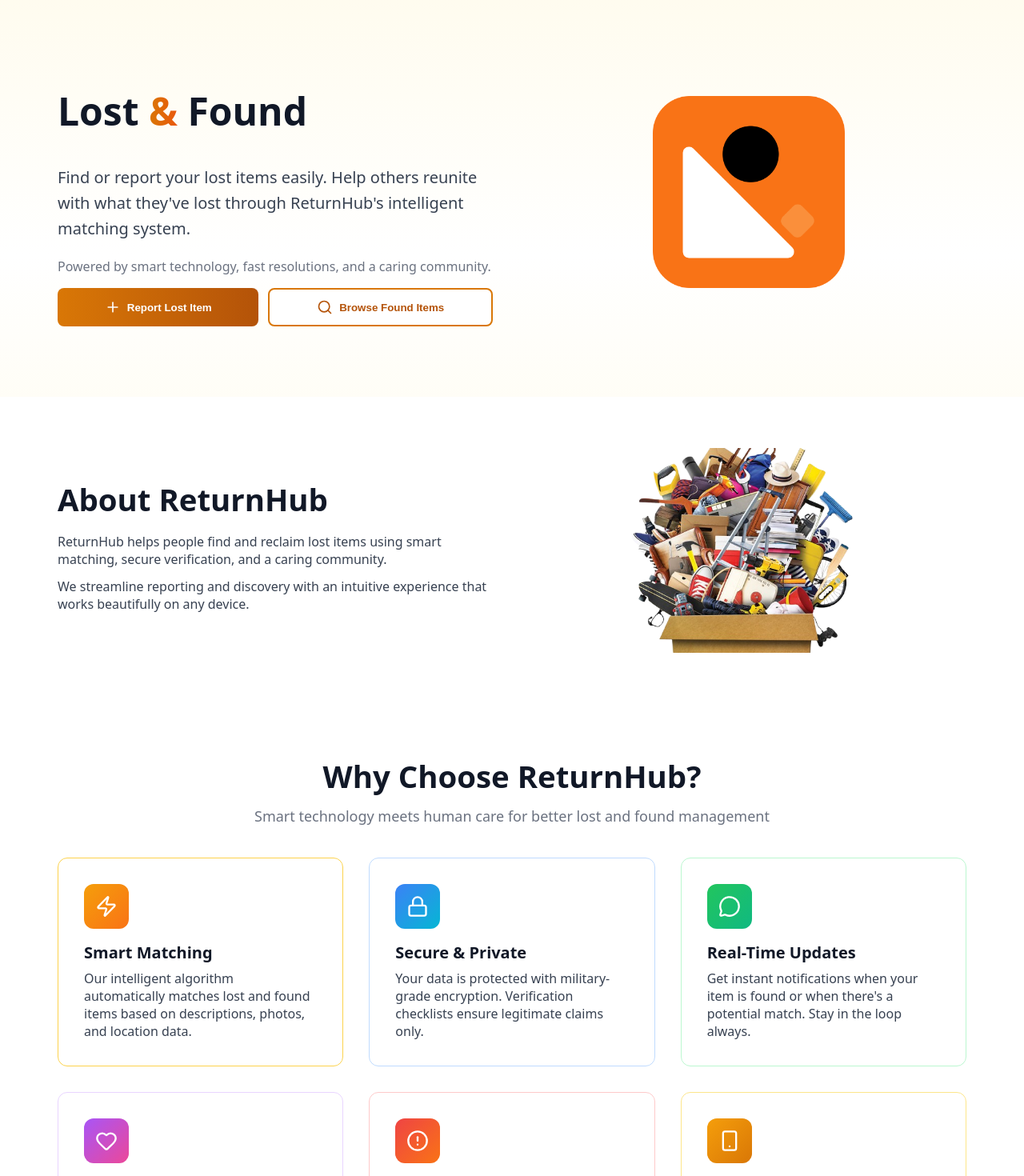
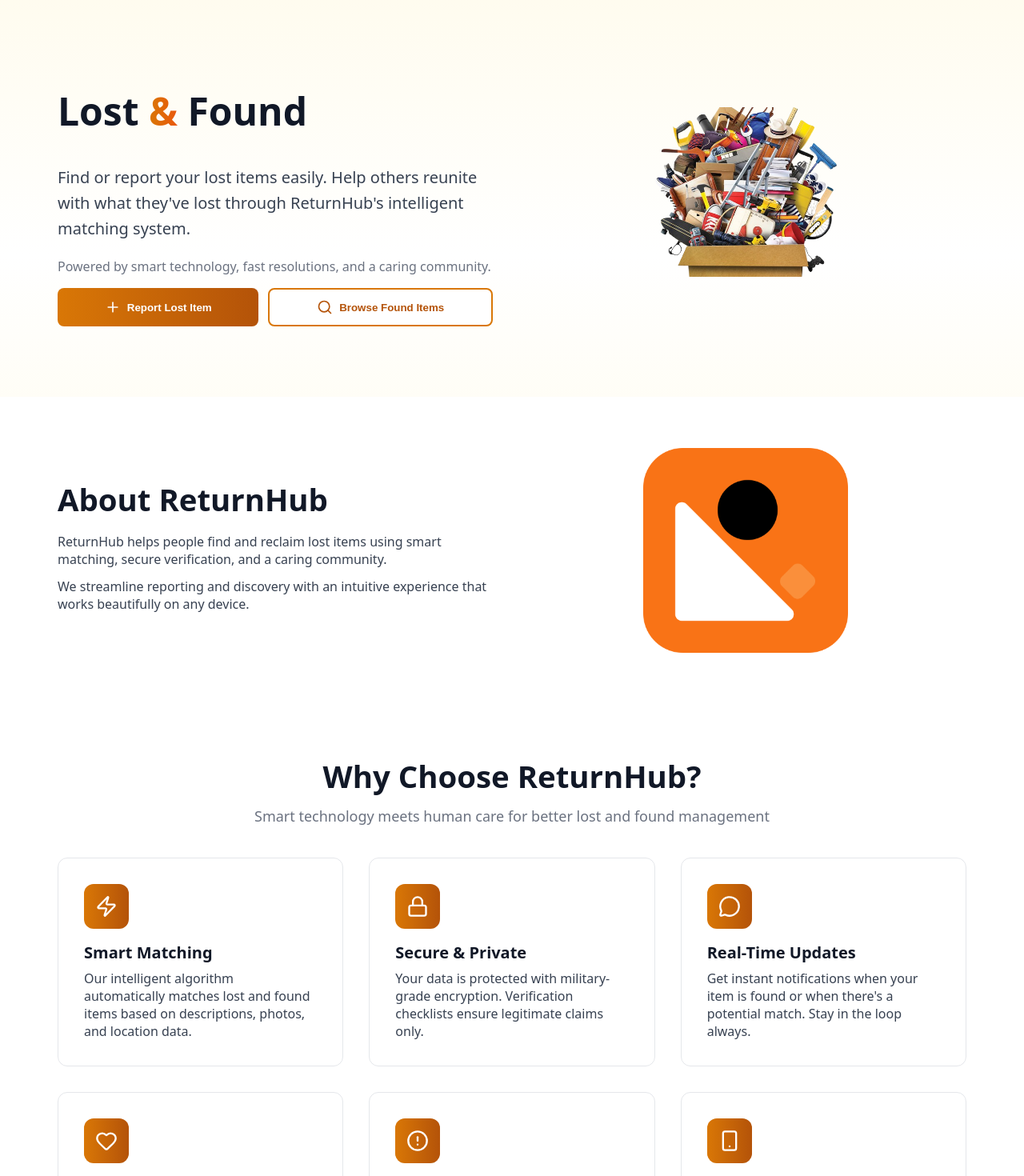
Before and after one commit to Harukino1/ReturnHub, a React (Vite) app in the folder frontend/: page / in a window 1280 px wide. Shown: the part 80-1550 px from the top of the page at 80% size. Built offline with nearby package versions, Linux system fonts and the light colour scheme.

Commit message:
Replace real image on placeholders

```diff
--- a/frontend/src/components/common/About.jsx
+++ b/frontend/src/components/common/About.jsx
@@ -1,5 +1,5 @@
 import '../../styles/components/About.css'
-import randomStuff from '../../assets/random-stuff.png'
+import logo from '../../assets/logo_retrurnhub.png'
 
 export default function About() {
   return (
@@ -13,7 +13,7 @@ export default function About() {
           </div>
           <div>
             <div className="about-illustration">
-              <img className="about-image" src={randomStuff} alt="Assortment of recovered belongings" />
+              <img className="about-image" src={logo} alt="ReturnHub logo" />
             </div>
           </div>
         </div>
--- a/frontend/src/components/common/Features.jsx
+++ b/frontend/src/components/common/Features.jsx
@@ -2,30 +2,12 @@ import { Zap, Lock, MessageCircle, Heart, Smartphone, AlertCircle } from 'lucide
 import '../../styles/components/Features.css'
 
 const features = [
-  {
-    icon: <Zap size={28} color="#ffffff" />, title: 'Smart Matching', text: 'Our intelligent algorithm automatically matches lost and found items based on descriptions, photos, and location data.',
-    bg: 'linear-gradient(to bottom right, #f59e0b, #f97316)', border: '#fcd34d'
-  },
-  {
-    icon: <Lock size={28} color="#ffffff" />, title: 'Secure & Private', text: 'Your data is protected with military-grade encryption. Verification checklists ensure legitimate claims only.',
-    bg: 'linear-gradient(to bottom right, #3b82f6, #06b6d4)', border: '#bfdbfe'
-  },
-  {
-    icon: <MessageCircle size={28} color="#ffffff" />, title: 'Real-Time Updates', text: `Get instant notifications when your item is found or when there's a potential match. Stay in the loop always.`,
-    bg: 'linear-gradient(to bottom right, #22c55e, #10b981)', border: '#bbf7d0'
-  },
-  {
-    icon: <Heart size={28} color="#ffffff" />, title: 'Community Driven', text: `Join thousands helping each other. Every reunion matters. Together, we're making a difference.`,
-    bg: 'linear-gradient(to bottom right, #a855f7, #ec4899)', border: '#e9d5ff'
-  },
-  {
-    icon: <AlertCircle size={28} color="#ffffff" />, title: 'Fast Resolution', text: 'Streamlined claim process with staff verification ensures items are returned quickly and securely.',
-    bg: 'linear-gradient(to bottom right, #ef4444, #f97316)', border: '#fecaca'
-  },
-  {
-    icon: <Smartphone size={28} color="#ffffff" />, title: 'Mobile Friendly', text: 'Access ReturnHub anywhere, anytime. Our responsive design works seamlessly on all your devices.',
-    bg: 'linear-gradient(to bottom right, #f59e0b, #d97706)', border: '#fde68a'
-  },
+  { icon: <Zap size={28} color="#ffffff" />, title: 'Smart Matching', text: 'Our intelligent algorithm automatically matches lost and found items based on descriptions, photos, and location data.' },
+  { icon: <Lock size={28} color="#ffffff" />, title: 'Secure & Private', text: 'Your data is protected with military-grade encryption. Verification checklists ensure legitimate claims only.' },
+  { icon: <MessageCircle size={28} color="#ffffff" />, title: 'Real-Time Updates', text: `Get instant notifications when your item is found or when there's a potential match. Stay in the loop always.` },
+  { icon: <Heart size={28} color="#ffffff" />, title: 'Community Driven', text: `Join thousands helping each other. Every reunion matters. Together, we're making a difference.` },
+  { icon: <AlertCircle size={28} color="#ffffff" />, title: 'Fast Resolution', text: 'Streamlined claim process with staff verification ensures items are returned quickly and securely.' },
+  { icon: <Smartphone size={28} color="#ffffff" />, title: 'Mobile Friendly', text: 'Access ReturnHub anywhere, anytime. Our responsive design works seamlessly on all your devices.' },
 ]
 
 export default function Features() {
@@ -38,8 +20,8 @@ export default function Features() {
         </div>
         <div className="features-grid">
           {features.map((f) => (
-            <div key={f.title} className="feature-card" style={{ borderColor: f.border }}>
-              <div className="feature-icon" style={{ backgroundImage: f.bg }}>{f.icon}</div>
+            <div key={f.title} className="feature-card">
+              <div className="feature-icon">{f.icon}</div>
               <h3 className="feature-title">{f.title}</h3>
               <p className="feature-text">{f.text}</p>
             </div>
--- a/frontend/src/components/common/Hero.jsx
+++ b/frontend/src/components/common/Hero.jsx
@@ -1,6 +1,6 @@
 import { Plus, Search } from 'lucide-react'
 import '../../styles/components/Hero.css'
-import logo from '../../assets/logo_retrurnhub.png'
+import randomStuff from '../../assets/random-stuff.png'
 
 export default function Hero({ onNavigate }) {
   return (
@@ -17,7 +17,7 @@ export default function Hero({ onNavigate }) {
         </div>
         <div className="hero-illustration">
           <div className="illustration-box">
-            <img className="hero-logo" src={logo} alt="ReturnHub logo" />
+            <img className="hero-logo" src={randomStuff} alt="Assortment of recovered belongings" />
           </div>
         </div>
       </div>
--- a/frontend/src/pages/AuthPage.jsx
+++ b/frontend/src/pages/AuthPage.jsx
@@ -3,6 +3,7 @@ import { Mail, Lock, User, Phone, ArrowRight, Eye, EyeOff, Loader2 } from 'lucid
 import Navbar from '../components/layout/Navbar'
 import Footer from '../components/layout/Footer'
 import '../styles/pages/AuthPage.css'
+import randomStuff from '../assets/random-stuff.png'
 
 const API_BASE_URL = 'http://localhost:8080/api/users'
 
@@ -180,19 +181,15 @@ export default function AuthPage({ authMode = 'login' }) {
               <div>
                 <p className="auth-desc">Find or report your lost items easily. Help others reunite with what they've lost.</p>
               </div>
-              <div>
-                <div className="auth-placeholder">
-                  <svg width="48" height="48" viewBox="0 0 20 20" fill="currentColor" style={{ color: '#d1d5db' }}>
-                    <path d="M4 3a2 2 0 00-2 2v10a2 2 0 002 2h12a2 2 0 002-2V5a2 2 0 00-2-2H4zm12 12H4l4-8 3 6 2-4 3 6z" />
-                  </svg>
-                </div>
+              <div className="auth-illustration">
+                <img className="auth-image" src={randomStuff} alt="Assortment of recovered belongings" />
+              </div>
                 <div style={{ fontSize: 12, color: 'var(--gray-500)' }}>
                   <p>Secure & Private</p>
                   <p>Smart Matching</p>
                   <p>Mobile Friendly</p>
                 </div>
               </div>
-            </div>
 
             <div className="auth-right">
               <h2 className="auth-title">{isLogin ? 'Welcome Back' : 'Join ReturnHub'}</h2>
--- a/frontend/src/styles/components/Features.css
+++ b/frontend/src/styles/components/Features.css
@@ -6,10 +6,10 @@
 .feature-card {
   padding: 2rem;
   border-radius: .75rem;
-  border: 1px solid;
+  border: 1px solid #e5e7eb;
   transition: box-shadow .3s ease, border-color .3s ease, transform .3s ease;
 }
-.feature-card:hover { box-shadow: 0 12px 32px rgba(0,0,0,.08); transform: translateY(-2px); }
+.feature-card:hover { box-shadow: 0 12px 32px rgba(0,0,0,.08); transform: translateY(-2px); border-color: var(--amber-600); }
 .feature-icon {
   width: 56px;
   height: 56px;
@@ -19,6 +19,8 @@
   justify-content: center;
   margin-bottom: 1rem;
   transition: transform .3s ease;
+  color: var(--white);
+  background-image: linear-gradient(to right, var(--amber-600), var(--amber-700));
 }
 .feature-card:hover .feature-icon { transform: scale(1.08); }
 .feature-title { font-size: 1.25rem; font-weight: 800; color: var(--gray-900); margin: 0 0 .5rem; }
@@ -27,3 +29,9 @@
 @media (min-width: 768px) {
   .features-grid { grid-template-columns: repeat(3, 1fr); }
 }
+
+[data-theme='dark'] .features { background: var(--white); }
+[data-theme='dark'] .feature-card { border-color: #334155; }
+[data-theme='dark'] .feature-card:hover { border-color: #fbbf24; }
+[data-theme='dark'] .feature-title { color: #f8fafc; }
+[data-theme='dark'] .feature-text { color: #94a3b8; }
--- a/frontend/src/styles/pages/AuthPage.css
+++ b/frontend/src/styles/pages/AuthPage.css
@@ -36,6 +36,16 @@
   justify-content: center;
   background: var(--white);
 }
+.auth-illustration {
+  border: 2px solid #d1d5db;
+  border-radius: .75rem;
+  display: flex;
+  align-items: center;
+  justify-content: center;
+  background: transparent;
+  overflow: hidden;
+}
+.auth-image { width: 100%; height: 100%; object-fit: contain; }
 .auth-right { padding: 2rem; min-width: 320px; }
 .auth-title { font-weight: 800; font-size: clamp(1.75rem,3vw,2.5rem); color: var(--gray-900); margin: 0 0 .25rem; }
 .auth-subtitle { color: #6b7280; margin: 0 0 1.5rem; }
@@ -95,6 +105,7 @@
   border-color: #1f2937;
   background: #0b0e14;
 }
+[data-theme='dark'] .auth-illustration { border-color: #1f2937; background: transparent; }
 
 [data-theme='dark'] .auth-error-message {
   background: #7f1d1d;
```
